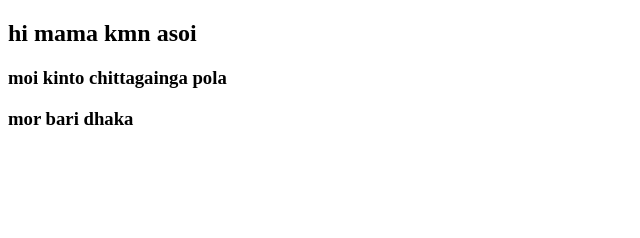
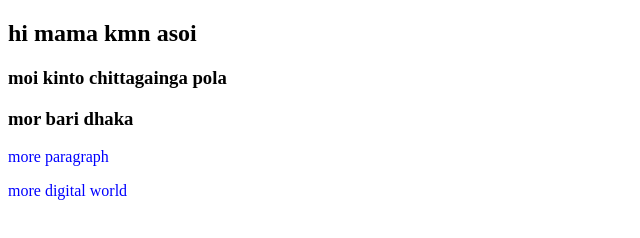
Before and after one commit to shuvosaha21/my-second-ripo, a plain HTML site: page index.html in a window 1280 px wide. Shown: the whole page, without its empty margins (0-640 px from the left). Drawn offline with Linux system fonts and the light colour scheme.

Commit message:
style added

```diff
--- a/index.html
+++ b/index.html
@@ -5,11 +5,14 @@
     <meta http-equiv="X-UA-Compatible" content="IE=edge">
     <meta name="viewport" content="width=device-width, initial-scale=1.0">
     <title>My second github repo</title>
+    <link rel="stylesheet" href="style.css">
 </head>
 <body>
     <h2>hi mama kmn asoi</h2>
     <h3>moi kinto chittagainga pola</h3>
     <h3>mor bari dhaka</h3>
+    <P>more paragraph</P>
+    <p>more digital world</p>
 
 </body>
 </html>
--- /dev/null
+++ b/style.css
@@ -0,0 +1,3 @@
+P{
+    color: blue;
+}
```
